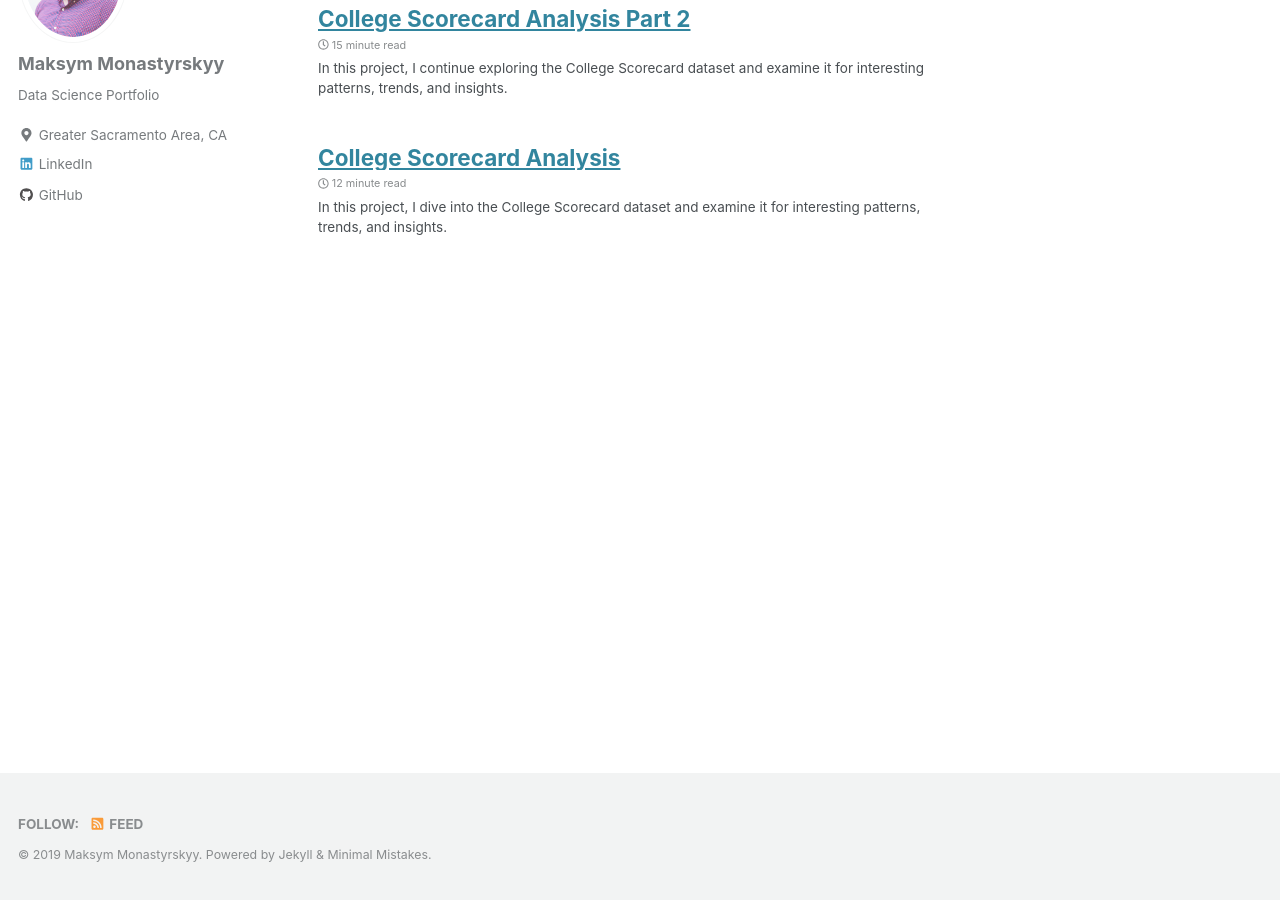
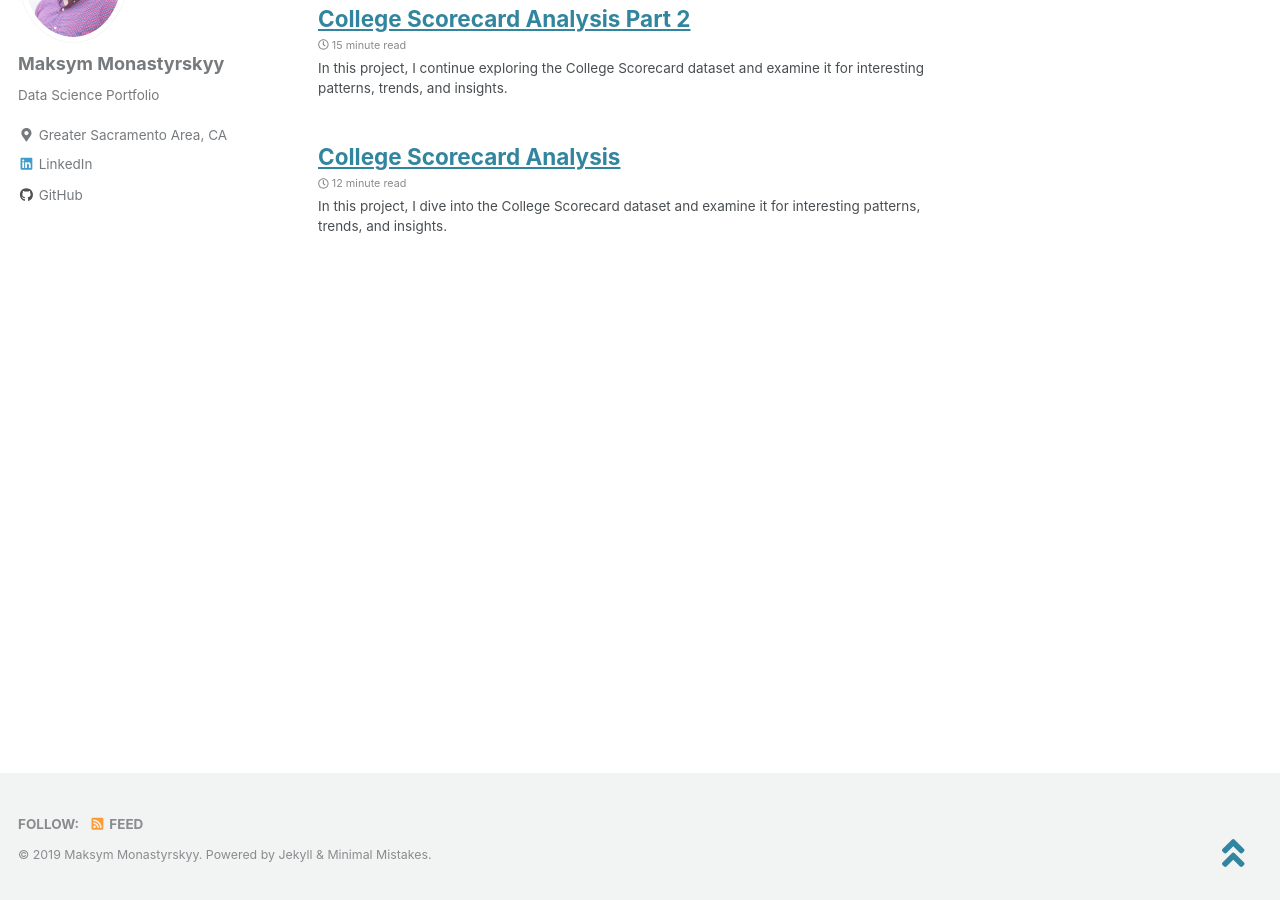
Before and after one commit to monastyrskyy/monastyrskyy.github.io, a Jekyll site: the page built from _pages/projects.md, in a window 1280 px wide and 900 px high, scrolled down 398 px. Built offline with Jekyll 4.4.1, drawn with Linux system fonts in a browser that asks for light colours; cached includes are drawn as plain includes; nearby versions of some CDN libraries.

Commit message:
this shoudl work

```diff
--- a/_layouts/default.html
+++ b/_layouts/default.html
@@ -30,7 +30,7 @@
     {% endif %}
 
     <aside class="sidebar__top">
-    <a href="#site-nav"> <i class="fal fa-angle-double-up fa-2x"></i></a>
+    <a href="#site-nav"> <i class="fas fa-angle-double-up fa-2x"></i></a>
     </aside>
 
     <div id="footer" class="page__footer">
```
